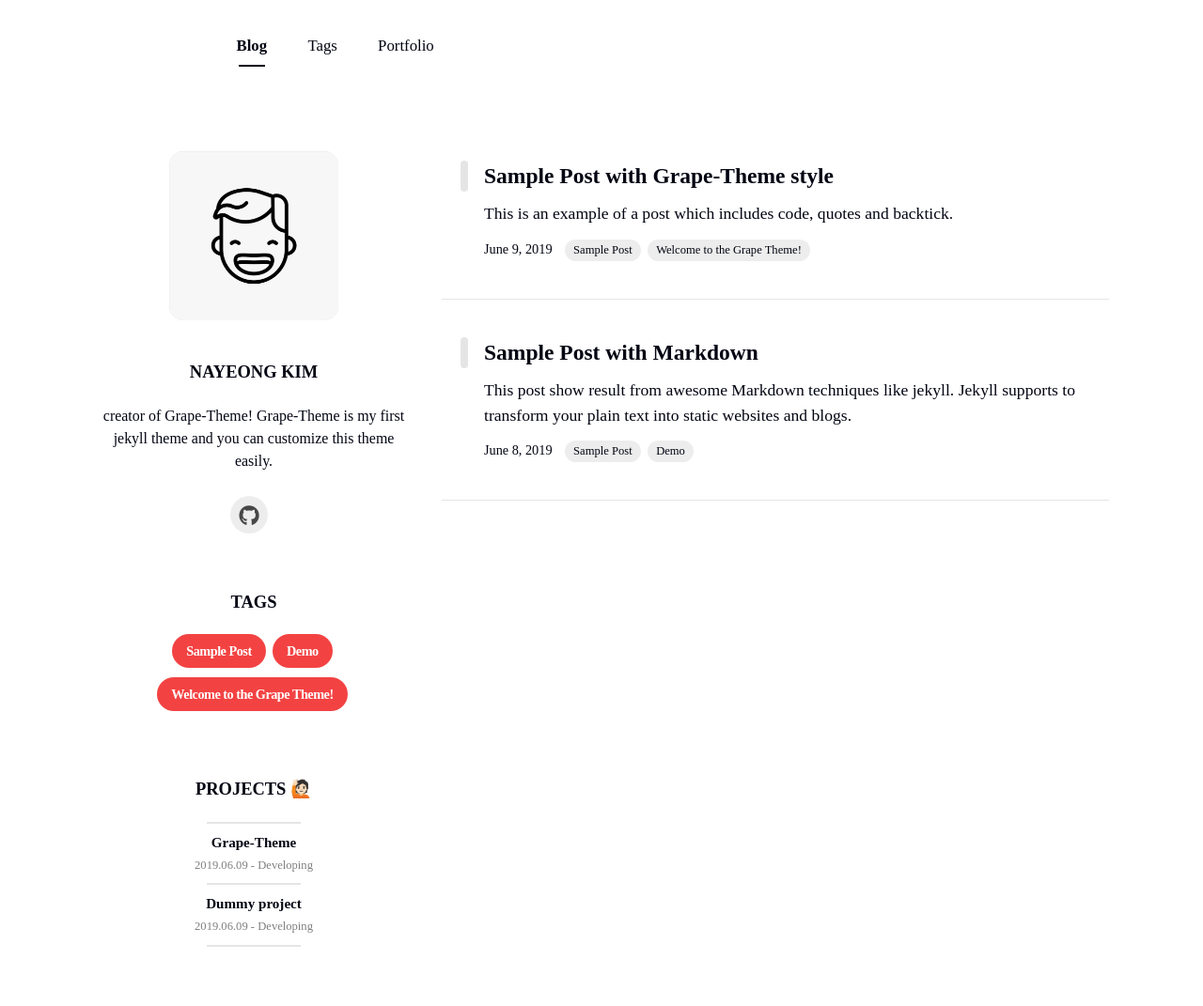
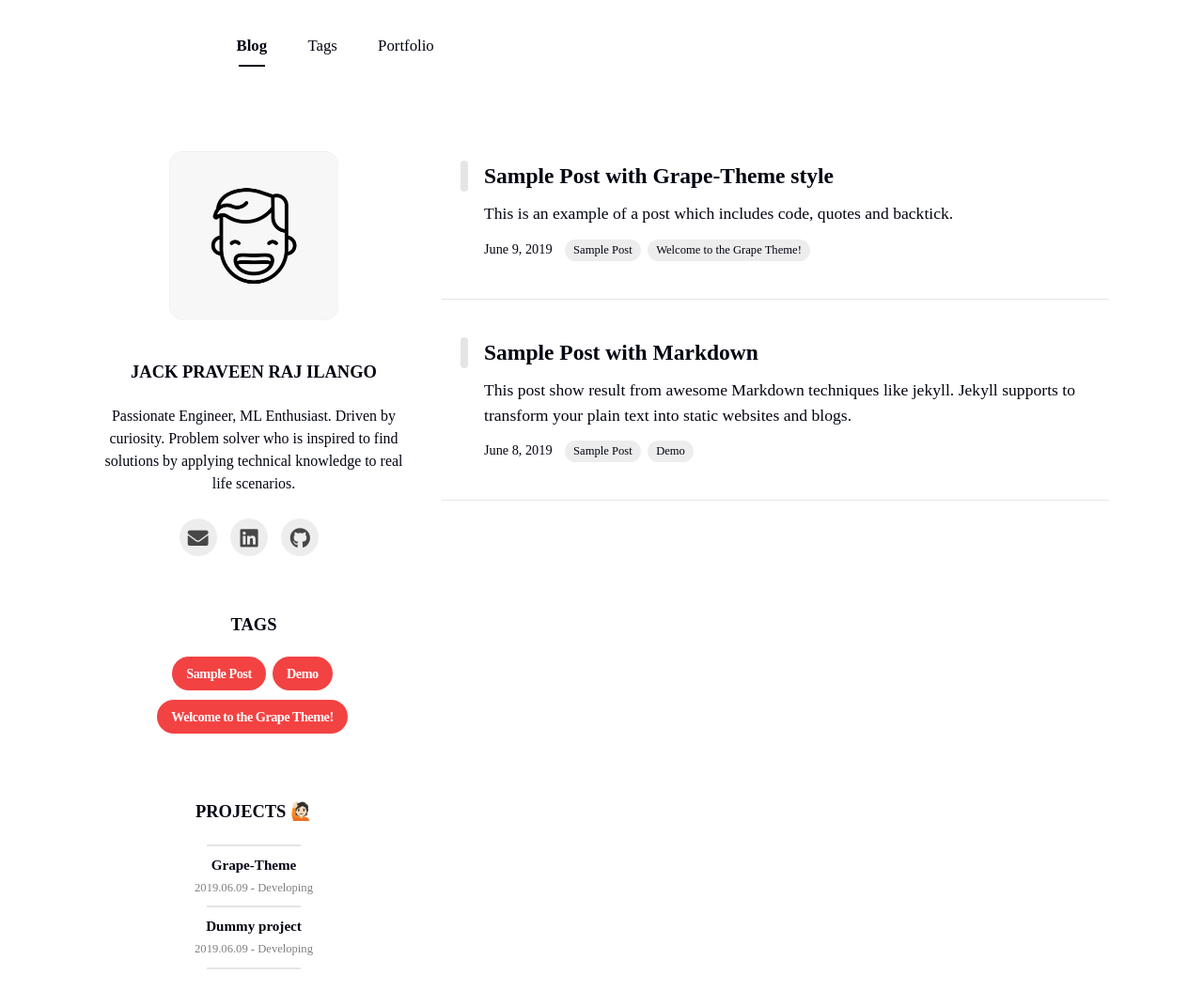
Before and after one commit to jackpraveenraj/jackpraveenraj.github.olddd, a Jekyll site: the page built from index.html, in a window 1280 px wide. Shown: the whole page at 94% size. Built offline with Jekyll 4.4.1, drawn with Linux system fonts in a browser that asks for light colours; nearby versions of some CDN libraries; some web fonts are replaced; the list of posts is cut into pages by our own code; before the commit the page ends 1047 px from its top, so only the background shows below that.

Commit message:
Update _config.yml

```diff
--- a/_config.yml
+++ b/_config.yml
@@ -10,8 +10,8 @@ theme_settings :
   # Profile Settings
   profile :
     image : assets/img/smile.png
-    username : Nayeong Kim
-    description : creator of Grape-Theme! Grape-Theme is my first jekyll theme and you can customize this theme easily.
+    username : Jack Praveen Raj Ilango
+    description : Passionate Engineer, ML Enthusiast. Driven by curiosity. Problem solver who is inspired to find solutions by applying technical knowledge to real life scenarios.
     experience :
       - start : 2017-05-03
         end : 2018-05-06
@@ -22,9 +22,9 @@ theme_settings :
 
   # Icons
   icons :
-    email:  # Full email address, e.g. "sample@google.com"
-    linkedin:  # Full URL
-    github: naye0ng
+    email:  jackpraveenraj.work@gmail.com
+    linkedin: https://www.linkedin.com/jack-praveen-raj-ilango/
+    github: jackpraveeraj
     gitlab:
     bitbucket:
     google_plus:
```
